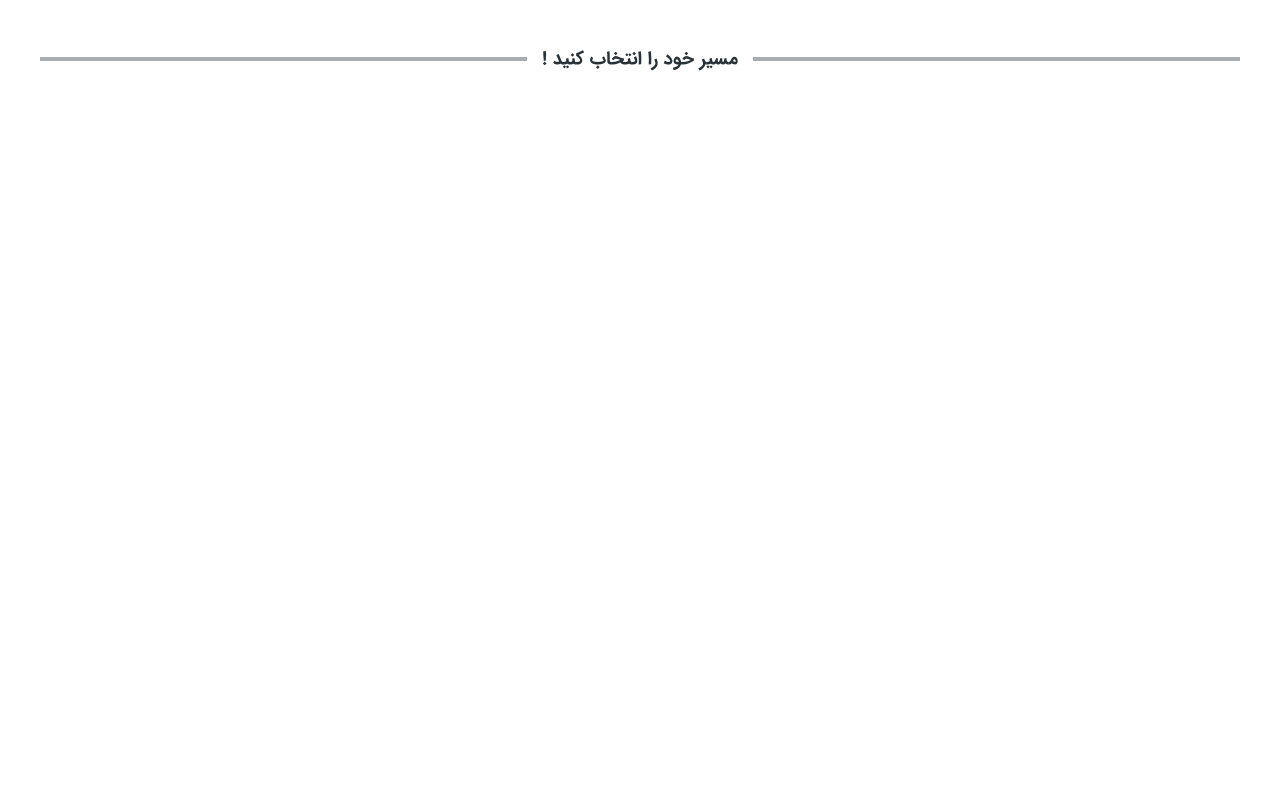
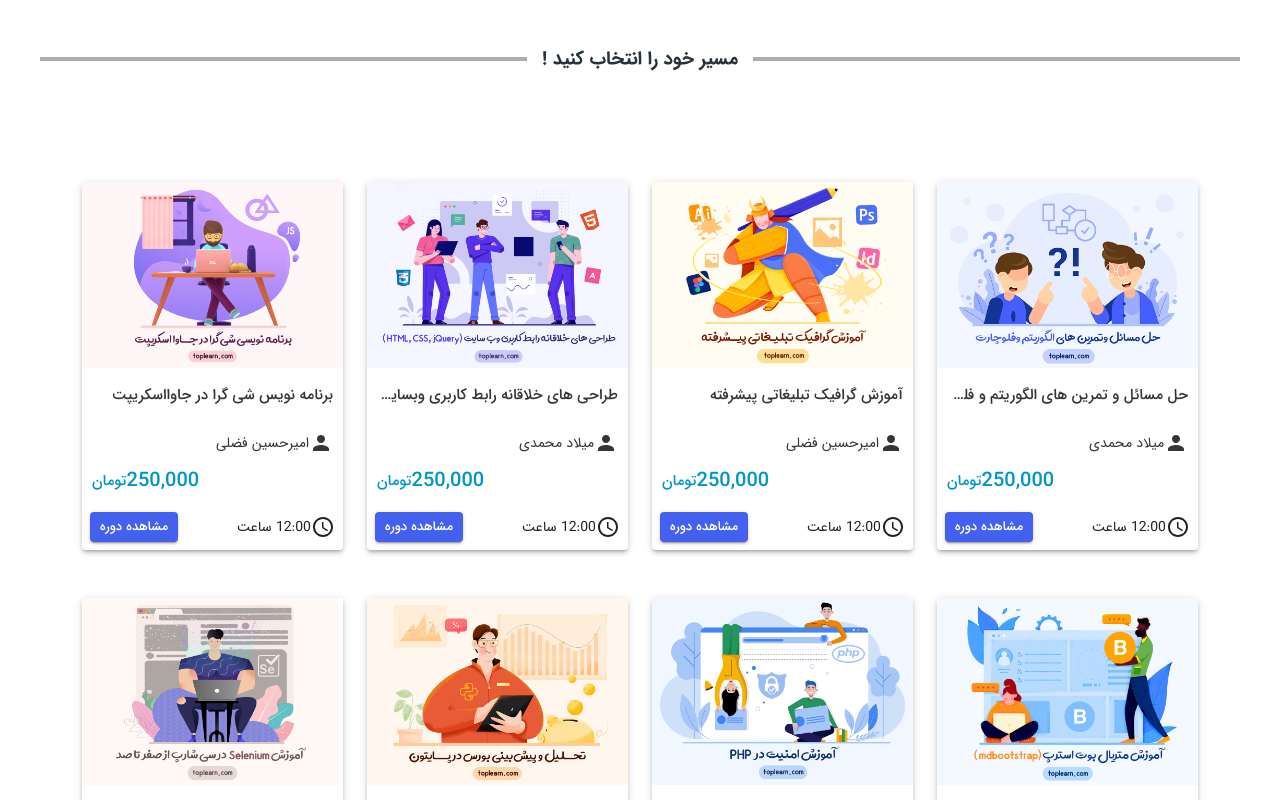
Before and after one commit to amirhossein-fzl/vlf-next-1, a Next.js app: page / in a window 1280 px wide. Shown: the part 580-1380 px from the top of the page. Before the commit the page ends 800 px from the top, so only its background shows below. Built offline with nearby package versions, Linux system fonts and the light colour scheme; what jss-rtl would draw is missing.

Commit message:
CourseCard Component an bootstrap grid and remove loader pages

```diff
--- /dev/null
+++ b/components/CourseCard.js
@@ -0,0 +1,152 @@
+import React, { useState, useEffect } from 'react';
+import { Card, CardContent, makeStyles, Tooltip, Grid, Typography, Button, CardActions, Zoom } from '@material-ui/core';
+import Link from 'next/link';
+import PersonIcon from '@material-ui/icons/Person';
+import AccessTimeIcon from '@material-ui/icons/AccessTime';
+import ContentLoader from 'react-content-loader';
+import { Col } from 'react-bootstrap';
+import 'bootstrap/dist/css/bootstrap-grid.rtl.min.css';
+
+const Loader = (props) => (
+    <ContentLoader
+        rtl
+        speed={2}
+        width={288}
+        height={387}
+        viewBox="0 0 288 387"
+        backgroundColor="#f2f2f2"
+        foregroundColor="#dedede"
+        {...props}
+    >
+        <rect x="0" y="0" rx="4" ry="4" width="288" height="205" />
+        <rect x="10" y="222" rx="4" ry="4" width="267" height="24" />
+        <rect x="10" y="276" rx="4" ry="4" width="92" height="24" />
+        <rect x="10" y="357" rx="4" ry="4" width="103" height="24" />
+        <rect x="207" y="357" rx="4" ry="4" width="68" height="22" />
+
+    </ContentLoader>
+)
+
+const useStyles = makeStyles((theme) => ({
+    discountLogo: {
+        width: 60,
+        height: 'auto',
+        position: 'absolute',
+        top: '-20px',
+        left: '-15px',
+        userSelect: 'none',
+    },
+    prd: {
+        position: 'relative',
+    },
+    paddingInto: {
+        padding: '7px 10px 0px',
+    },
+    image: {
+        width: '100%',
+        height: 'auto',
+    },
+    title: {
+        fontSize: 15,
+        fontWeight: 500,
+        overflow: 'hidden',
+        textOverflow: 'ellipsis',
+        display: 'block',
+        whiteSpace: 'nowrap',
+        cursor: 'pointer'
+    },
+    Tooltip: {
+        backgroundColor: theme.palette.primary.main,
+        fontSize: 14,
+    },
+    ArrowTooltip: {
+        color: theme.palette.primary.main,
+    },
+    TeacherSection: {
+        display: 'inline-flex',
+        alignItems: 'center',
+        width: 'fit-content',
+        marginTop: 12,
+        "& span": {
+            marginLeft: 3,
+        },
+    },
+    Price: {
+        color: '#0096c7',
+        fontSize: 15,
+        display: 'flex',
+        justifyContent: 'flex-end',
+        alignItems: 'center',
+        "& span": {
+            fontSize: 20,
+            marginRight: 5,
+        }
+    },
+    TimeSection: {
+        display: 'inline-flex',
+        alignItems: 'center',
+        width: 'fit-content',
+        "& span": {
+            marginLeft: 5,
+        }
+    },
+}));
+
+
+
+export default function CourseCard(props) {
+    const [loading, setLoading] = useState(true);
+    const [imageLoading, setImageLoading] = useState(false)
+    useEffect(() => {
+        setTimeout(() => {
+            if (imageLoading) {
+                setLoading(false);
+            }
+        }, 3000);
+    });
+    const classes = useStyles();
+    return (
+        <Col {...props.grid} className={classes.prd}>
+            <Card elevation={3} className="mt-5" >
+                {props.discount ? (<img src="/svg/discount.svg" alt="" className={classes.discountLogo} />) : null}
+                <img src={props.img} alt={props.title} className={classes.image} onLoad={() => setImageLoading(true)} />
+                <CardContent className={classes.paddingInto}>
+
+                    <Link href={props.link}>
+                        <Tooltip TransitionComponent={Zoom} title={props.title} placement="top" arrow classes={{ tooltip: classes.Tooltip, arrow: classes.ArrowTooltip }} interactive>
+                            <a className={classes.title}>{props.title}</a>
+                        </Tooltip>
+                    </Link>
+
+                    <Link href={props.teacher.link}>
+                        <a className={classes.TeacherSection}>
+                            <Typography variant="body2" gutterBottom className={classes.TeacherSection}>
+                                <PersonIcon />
+                                <span>{props.teacher.name}</span>
+                            </Typography>
+                        </a>
+                    </Link>
+
+                    <Typography align="right" variant="button" gutterBottom className={classes.Price} component="p">
+                        <span>{new Intl.NumberFormat().format(props.price)}</span>
+                        تومان
+                    </Typography>
+
+                </CardContent>
+                <CardActions>
+                    <Grid container justifyContent="space-between" alignItems="center">
+                        <Typography variant="body2" className={classes.TimeSection}>
+                            <AccessTimeIcon />
+                            <span>{props.time} ساعت</span>
+                        </Typography>
+                        <Link href={props.link}>
+                            <Button variant="contained" size="small" color="primary">
+                                مشاهده دوره
+                            </Button>
+                        </Link>
+                    </Grid>
+                </CardActions>
+            </Card>
+        </Col>
+    );
+}
--- a/components/Header2.js
+++ b/components/Header2.js
@@ -25,6 +25,7 @@ const useStyles = makeStyles((theme) => ({
         position: 'fixed',
         bottom: theme.spacing(4),
         left: theme.spacing(4),
+        zIndex: 999,
     },
 }));
 
--- a/package.json
+++ b/package.json
@@ -16,11 +16,14 @@
         "next": "11.0.1",
         "prop-types": "^15.7.2",
         "react": "17.0.2",
+        "react-bootstrap": "^1.6.1",
         "react-content-loader": "^6.0.3",
         "react-dom": "17.0.2",
         "react-responsive": "^9.0.0-beta.3",
+        "react-tippy": "^1.4.0",
         "sass": "^1.37.5",
-        "styled-components": "^5.3.0"
+        "styled-components": "^5.3.0",
+        "swiper": "^6.8.4"
     },
     "devDependencies": {
         "autoprefixer": "^10.3.1",
--- a/pages/_app.js
+++ b/pages/_app.js
@@ -41,8 +41,6 @@ const Loader = () => {
 
 function MyApp({ Component, pageProps }) {
 
-    const [loading, setLoading] = useState(true);
-
     useEffect(() => {
 
         const detectIEEdge = () => {
@@ -76,11 +74,7 @@ function MyApp({ Component, pageProps }) {
         }
     });
 
-    useEffect(() => {
-        setLoading(false);
-    }, []);
-
-    return loading ? (<Loader />) : (
+    return (
         <MuiThemeProvider theme={theme}>
             <StylesProvider jss={jss}>
                 <Component {...pageProps} />
--- a/pages/index.js
+++ b/pages/index.js
@@ -2,6 +2,9 @@ import Head from 'next/head';
 import Header from '../components/Header';
 import styles from '../styles/Home.module.scss';
 import Title from '../components/Title';
+import CourseCard from '../components/CourseCard';
+import { Container, Row } from 'react-bootstrap';
+import 'bootstrap/dist/css/bootstrap-grid.rtl.min.css';
 
 export default function Home() {
     return (
@@ -14,6 +17,91 @@ export default function Home() {
             <Header isHome={true} />
             <main>
                 <Title title="مسیر خود را انتخاب کنید !" />
+                <Container fluid="lg">
+                    <Row className="mb-5">
+
+                        <CourseCard
+                            title="حل مسائل و تمرین های الگوریتم و فلوچارت"
+                            grid={{ lg: 3, md: 4, sm: 6 }}
+                            img="/img/products/algoritm.png"
+                            link="#"
+                            teacher={{ name: 'میلاد محمدی', link: '#' }}
+                            price={250000}
+                            time="12:00"
+                        />
+
+                        <CourseCard
+                            title="آموزش گرافیک تبلیغاتی پیشرفته"
+                            grid={{ lg: 3, md: 4, sm: 6 }}
+                            img="/img/products/graphic.png"
+                            link="#"
+                            teacher={{ name: 'امیرحسین فضلی', link: '#' }}
+                            price={250000}
+                            time="12:00"
+                        />
+
+                        <CourseCard
+                            title="طراحی های خلاقانه رابط کاربری وبسایت (Html, Css, Jquery)"
+                            grid={{ lg: 3, md: 4, sm: 6 }}
+                            img="/img/products/html-css-jquery.png"
+                            link="#"
+                            teacher={{ name: 'میلاد محمدی', link: '#' }}
+                            price={250000}
+                            time="12:00"
+                        />
+
+                        <CourseCard
+                            title="برنامه نویس شی گرا در جاوااسکریپت"
+                            grid={{ lg: 3, md: 4, sm: 6 }}
+                            img="/img/products/javascriptOOP.png"
+                            link="#"
+                            teacher={{ name: 'امیرحسین فضلی', link: '#' }}
+                            price={250000}
+                            time="12:00"
+                        />
+
+                        <CourseCard
+                            title="آموزش متریال بوت استرپ (mdbootstrap)"
+                            grid={{ lg: 3, md: 4, sm: 6 }}
+                            img="/img/products/mdbootstrap.png"
+                            link="#"
+                            teacher={{ name: 'میلاد محمدی', link: '#' }}
+                            price={250000}
+                            time="12:00"
+                        />
+
+                        <CourseCard
+                            title="آموزش امنیت در PHP"
+                            grid={{ lg: 3, md: 4, sm: 6 }}
+                            img="/img/products/php-security.png"
+                            link="#"
+                            teacher={{ name: 'امیرحسین فضلی', link: '#' }}
+                            price={250000}
+                            time="12:00"
+                        />
+
+                        <CourseCard
+                            title="تحلیل و پیش بینی بورس در پایتون"
+                            grid={{ lg: 3, md: 4, sm: 6 }}
+                            img="/img/products/Stock-analysis.png"
+                            link="#"
+                            teacher={{ name: 'میلاد محمدی', link: '#' }}
+                            price={250000}
+                            time="12:00"
+                        />
+
+                        <CourseCard
+                            title="آموزش Selenium در سی شارپ از صفر تا صد"
+                            grid={{ lg: 3, md: 4, sm: 6 }}
+                            img="/img/products/seleniumc-sharp.png"
+                            link="#"
+                            teacher={{ name: 'امیرحسین فضلی', link: '#' }}
+                            price={250000}
+                            time="12:00"
+                        />
+
+                    </Row>
+                </Container>
             </main>
         </>
     );
```
Also changed, not shown: 1 other file (tests, documents, lock files or other folders).
